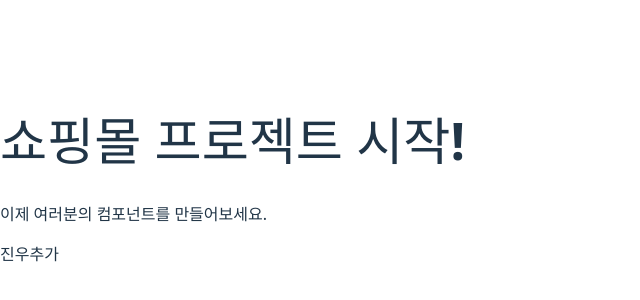
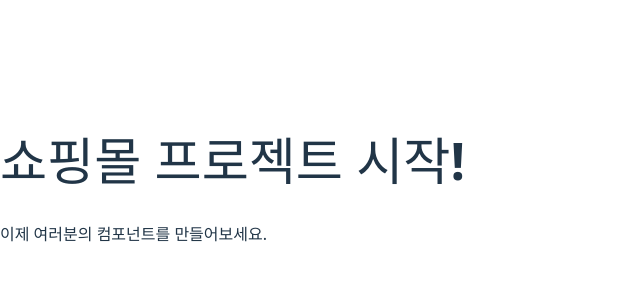
Before and after one commit to bulldorzer/coffeeShip-FrontEnd, a React (Vite) app in the folder coffee-shop/: page / in a window 1280 px wide. Shown: the part 220-520 px from the top of the page, without its empty margins (0-640 px from the left). Built offline with nearby package versions, Linux system fonts and the light colour scheme.

Commit message:
진우 텍스트 삭제

```diff
--- a/coffee-shop/src/App.jsx
+++ b/coffee-shop/src/App.jsx
@@ -5,7 +5,6 @@ export default function App() {
     <div>
       <h1>쇼핑몰 프로젝트 시작!</h1>
       <p>이제 여러분의 컴포넌트를 만들어보세요.</p>
-      <p>진우추가</p>
     </div>
   );
 }
```
